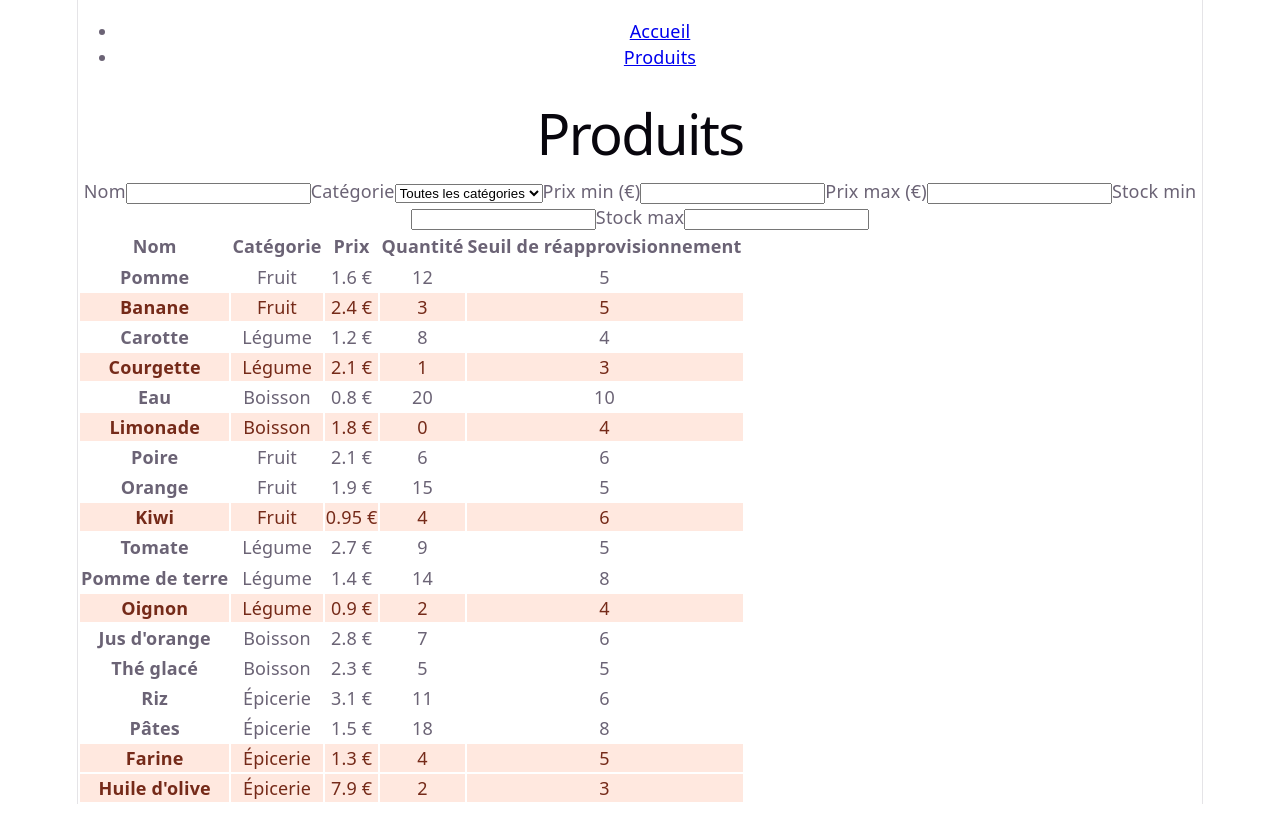
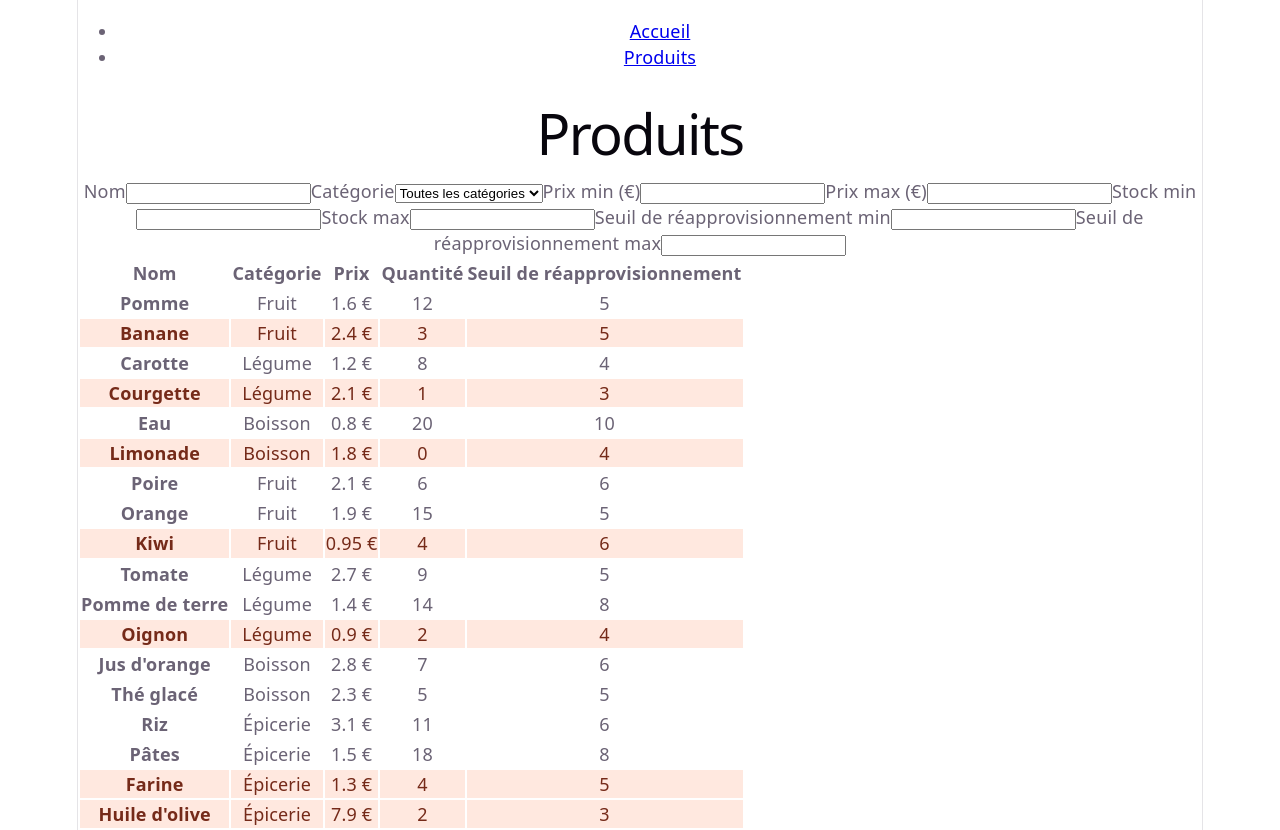
Before and after one commit to Kant-Righteous/MIAGE-M2-IPM, a React app in the folder developpement-front/demo/mini-project/app/: page /products in a window 1280 px wide. Before the commit the page ends 804 px from the top, so only its background shows below. Built offline with nearby package versions, Linux system fonts and the light colour scheme; the HTML template or start-up script is replaced by a standard one.

Commit message:
feat: 添加补货阈值区间筛选

```diff
--- a/developpement-front/demo/mini-project/app/src/App.jsx
+++ b/developpement-front/demo/mini-project/app/src/App.jsx
@@ -15,6 +15,8 @@ function App() {
     maxPrice: '',
     minQuantity: '',
     maxQuantity: '',
+    minRestockThreshold: '',
+    maxRestockThreshold: '',
   })
   const categoryStats = getCategoryStats(products)
   const filteredProducts = filterProducts(products, filters)
--- a/developpement-front/demo/mini-project/app/src/components/searchbar/SearchBar.jsx
+++ b/developpement-front/demo/mini-project/app/src/components/searchbar/SearchBar.jsx
@@ -55,6 +55,24 @@ function SearchBar({ categories, filters, onFilterChange }) {
         value={filters.maxQuantity}
         onChange={(event) => onFilterChange('maxQuantity', event.target.value)}
       />
+      <label htmlFor="min-threshold-filter">Seuil de réapprovisionnement min</label>
+      <input
+        id="min-threshold-filter"
+        type="number"
+        min="0"
+        step="1"
+        value={filters.minRestockThreshold}
+        onChange={(event) => onFilterChange('minRestockThreshold', event.target.value)}
+      />
+      <label htmlFor="max-threshold-filter">Seuil de réapprovisionnement max</label>
+      <input
+        id="max-threshold-filter"
+        type="number"
+        min="0"
+        step="1"
+        value={filters.maxRestockThreshold}
+        onChange={(event) => onFilterChange('maxRestockThreshold', event.target.value)}
+      />
     </div>
   )
 }
--- a/developpement-front/demo/mini-project/app/src/model/productModel.js
+++ b/developpement-front/demo/mini-project/app/src/model/productModel.js
@@ -30,12 +30,16 @@ export function filterProducts(products, {
   maxPrice = '',
   minQuantity = '',
   maxQuantity = '',
+  minRestockThreshold = '',
+  maxRestockThreshold = '',
 }) {
   const searchName = name.trim().toLocaleLowerCase()
   const minimumPrice = minPrice === '' ? null : Number(minPrice)
   const maximumPrice = maxPrice === '' ? null : Number(maxPrice)
   const minimumQuantity = minQuantity === '' ? null : Number(minQuantity)
   const maximumQuantity = maxQuantity === '' ? null : Number(maxQuantity)
+  const minimumRestockThreshold = minRestockThreshold === '' ? null : Number(minRestockThreshold)
+  const maximumRestockThreshold = maxRestockThreshold === '' ? null : Number(maxRestockThreshold)
 
   return products.filter((product) =>
     (!category || product.category === category) &&
@@ -43,6 +47,8 @@ export function filterProducts(products, {
     (minimumPrice === null || product.price >= minimumPrice) &&
     (maximumPrice === null || product.price <= maximumPrice) &&
     (minimumQuantity === null || product.quantity >= minimumQuantity) &&
-    (maximumQuantity === null || product.quantity <= maximumQuantity)
+    (maximumQuantity === null || product.quantity <= maximumQuantity) &&
+    (minimumRestockThreshold === null || product.restockThreshold >= minimumRestockThreshold) &&
+    (maximumRestockThreshold === null || product.restockThreshold <= maximumRestockThreshold)
   )
 }
```
